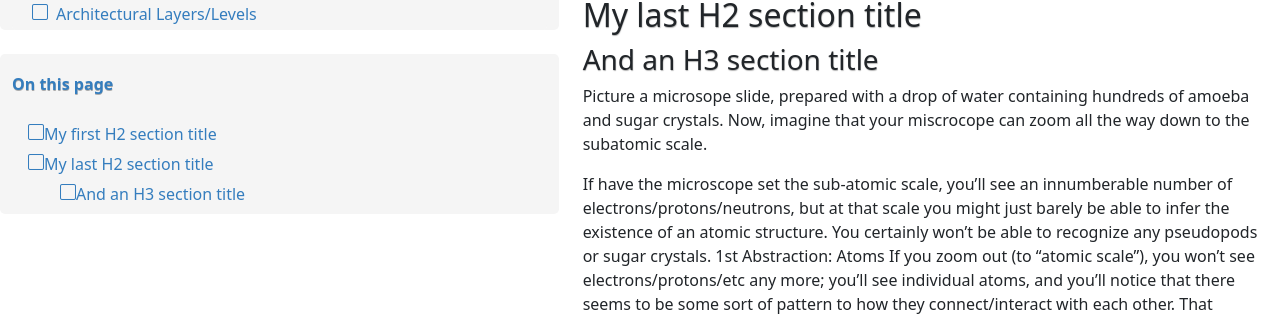
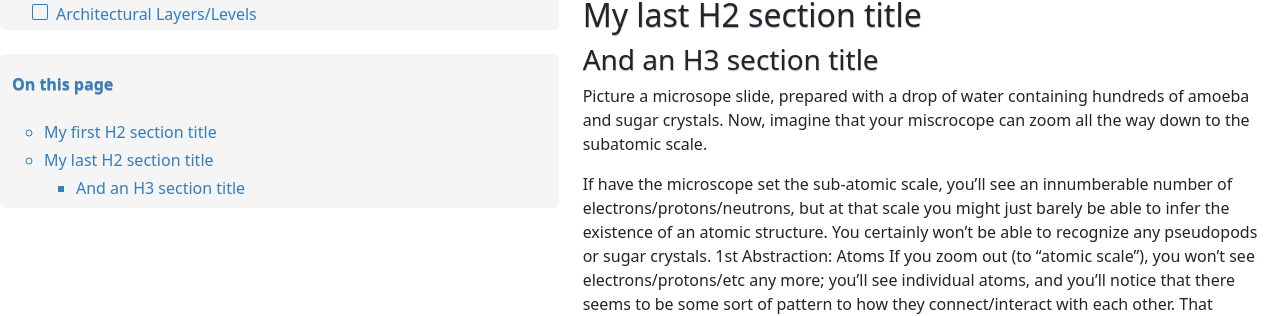
Before and after one commit to menckend/alpha, a Jekyll site: the page built from pages/2/1-capacity/2_1_2_1_2.md, in a window 1280 px wide. Shown: the part 310-626 px from the top of the page. Built offline with Jekyll 4.4.1, drawn with Linux system fonts in a browser that asks for light colours.

Commit message:
Update customstyles.css

```diff
--- a/assets/css/customstyles.css
+++ b/assets/css/customstyles.css
@@ -306,11 +306,6 @@
     text-decoration: bold;
   }
 
-  ul.inline_toc li.l3item::marker {
-    content: '\F584';
-    font-family: "bootstrap-icons";
-    text-decoration: bold;
-  }
 
 
 /* full square*/
```
